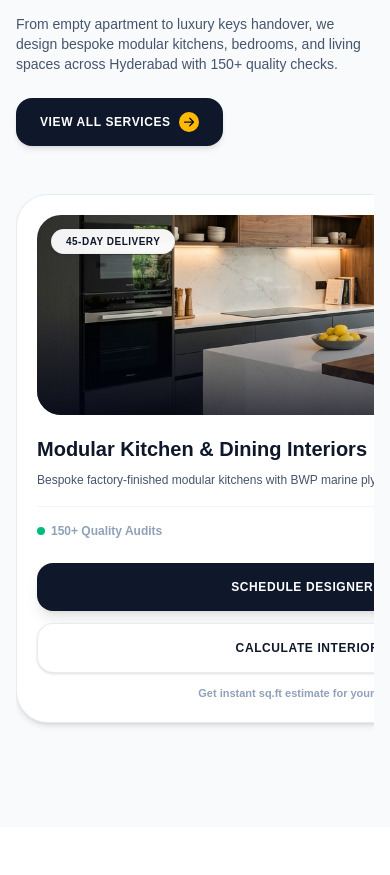
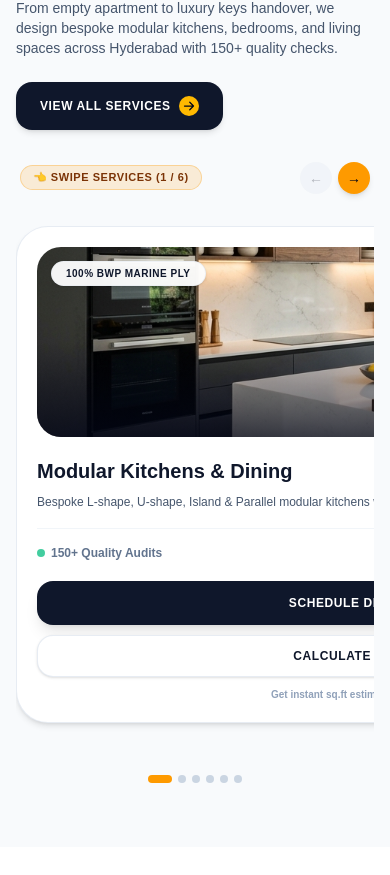
Before and after one commit to nvnkmr127/onestudio-website, a Next.js app: page / in a window 390 px wide. Shown: the part 5329-6204 px from the top of the page. Built offline with nearby package versions, Linux system fonts and the light colour scheme; no server answers; the database is empty.

Commit message:
feat: mobile optimize BESPOKE INTERIOR DESIGN SERVICES with swipe controls and indicator dots

```diff
--- a/src/components/Services.tsx
+++ b/src/components/Services.tsx
@@ -1,79 +1,93 @@
 'use client';
 
-import React from 'react';
+import React, { useState, useRef } from 'react';
 import Link from 'next/link';
 import { openCallModal } from '@/components/CallModal';
 
-interface ServiceItem {
-  id: string;
-  title: string;
-  category?: string;
-  desc: string;
-  icon?: string;
-  image: string;
-  badge: string;
-  slug: string;
-}
-
-const SERVICES: ServiceItem[] = [
+const SERVICES = [
   {
-    id: '1',
-    title: 'Modular Kitchen & Dining Interiors',
-    desc: 'Bespoke factory-finished modular kitchens with BWP marine ply, quartz countertops, and Hettich/Blum soft-close hardware.',
+    id: 'modular-kitchen',
+    title: 'Modular Kitchens & Dining',
+    badge: '100% BWP Marine Ply',
+    desc: 'Bespoke L-shape, U-shape, Island & Parallel modular kitchens with anti-bubble edge-banding, Quartz countertops & soft-close Hettich hardware.',
     image: '/images/luxury_modular_kitchen.png',
-    badge: '45-Day Delivery',
     slug: 'interior-design',
   },
   {
-    id: '2',
-    title: 'Luxury Living & False Ceiling',
-    desc: 'Contemporary TV units, acoustic false ceilings, designer wall paneling, and automated ambient lighting layouts.',
-    image: '/images/luxury_living_room_hero.png',
-    badge: 'Popular Choice',
+    id: 'master-bedroom',
+    title: 'Master Bedrooms & Wardrobes',
+    badge: 'German Hardware',
+    desc: 'Floor-to-ceiling floor sliding wardrobes, acrylic finishes, lacquered glass doors, upholstered bed backdrops & vanity storage.',
+    image: '/images/luxury_master_bedroom.png',
     slug: 'interior-design',
   },
   {
-    id: '3',
-    title: 'Custom Master Bedroom & Wardrobes',
-    desc: 'Floor-to-ceiling customized wardrobes, walk-in closets, upholstered bed backrests, and ergonomic study tables.',
-    image: '/images/luxury_master_bedroom.png',
-    badge: '15-Yr Warranty',
+    id: 'living-dining',
+    title: 'Living Rooms & False Ceilings',
+    badge: 'Ambient LED Lighting',
+    desc: 'Custom TV console units, fluted louvers, veneer paneling, magnetic track lighting & geometric false ceiling designs.',
+    image: '/images/luxury_living_room_hero.png',
     slug: 'interior-design',
   },
   {
-    id: '4',
-    title: '3D VR Space Planning & Visualization',
-    desc: 'Interactive 3D VR walkthroughs and detailed material moodboards before execution begins.',
-    image: '/images/bangalore_architect_planning.png',
-    badge: 'Free Consultation',
+    id: 'turnkey-villas',
+    title: 'Turnkey Villa Interiors',
+    badge: 'End-to-End Execution',
+    desc: 'Full-scope luxury villa design & execution: false ceilings, electrical, plumbing, woodwork, wall paneling, and deep cleaning.',
+    image: '/images/luxury_living_room_hero.png',
     slug: 'interior-design',
   },
   {
-    id: '5',
-    title: 'Commercial & Office Interiors',
-    desc: 'Turnkey corporate office fitouts, retail stores, reception lobbies, and acoustic glass partition systems.',
-    image: '/images/bangalore_commercial_complex.png',
-    badge: 'Fast-Track',
-    slug: 'interior-design',
+    id: 'commercial-interiors',
+    title: 'Commercial Offices & Retail',
+    badge: 'Fast-Track Handover',
+    desc: 'Modern workplace acoustics, ergonomic workstations, executive suites, reception counters, and conference room fit-outs.',
+    image: '/images/luxury_living_room_hero.png',
+    slug: 'commercial-interiors',
   },
   {
-    id: '6',
-    title: 'Turnkey Full-Home Interior Execution',
-    desc: 'End-to-end interior project management from electrical plumbing modifications to final styling and handover.',
-    image: '/images/bangalore_modern_interior.png',
-    badge: 'Turnkey Studio',
+    id: 'custom-woodwork',
+    title: 'Custom Joinery & Foyers',
+    badge: '10-Year Warranty',
+    desc: 'Shoe racks with seating, decorative partition screens, study units, bar counters, and stone vanity units.',
+    image: '/images/luxury_master_bedroom.png',
     slug: 'interior-design',
   },
 ];
 
 export default function Services() {
+  const [activeIndex, setActiveIndex] = useState(0);
+  const scrollRef = useRef<HTMLDivElement>(null);
+
+  const handleScroll = () => {
+    if (!scrollRef.current) return;
+    const container = scrollRef.current;
+    const scrollPosition = container.scrollLeft;
+    const firstCard = container.firstElementChild as HTMLElement;
+    const cardWidth = firstCard ? firstCard.offsetWidth + 24 : 320;
+    const index = Math.round(scrollPosition / cardWidth);
+    setActiveIndex(Math.min(SERVICES.length - 1, Math.max(0, index)));
+  };
+
+  const scrollToIndex = (index: number) => {
+    if (!scrollRef.current) return;
+    const container = scrollRef.current;
+    const firstCard = container.firstElementChild as HTMLElement;
+    const cardWidth = firstCard ? firstCard.offsetWidth + 24 : 320;
+    container.scrollTo({
+      left: index * cardWidth,
+      behavior: 'smooth',
+    });
+    setActiveIndex(index);
+  };
+
   return (
-    <section className="py-20 md:py-28 bg-slate-50 font-sans" id="services">
-      <div className="max-w-7xl mx-auto px-4 space-y-12">
+    <section className="py-16 md:py-28 bg-slate-50 font-sans" id="services">
+      <div className="max-w-7xl mx-auto px-4 space-y-8 md:space-y-12">
         {/* Section Header */}
         <div className="flex flex-col md:flex-row md:items-end justify-between gap-6">
           <div className="space-y-3 max-w-2xl">
-            <span className="inline-block px-4 py-1.5 rounded-full bg-amber-500/15 text-amber-900 border border-amber-500/30 text-xs font-black uppercase tracking-widest">
+            <span className="inline-block px-4 py-1.5 rounded-full bg-amber-500/15 text-amber-950 border border-amber-500/30 text-xs font-black uppercase tracking-widest">
               ✨ BESPOKE INTERIOR DESIGN SERVICES
             </span>
             <h2 className="text-3xl md:text-5xl font-black text-slate-900 tracking-tight leading-tight">
@@ -97,15 +111,46 @@ export default function Services() {
           </Link>
         </div>
 
-        {/* 6 Services Grid Skeleton */}
-        <div className="flex overflow-x-auto snap-x snap-mandatory gap-6 pb-6 md:pb-0 md:grid md:grid-cols-3 md:overflow-visible">
+        {/* Mobile Swipe Navigation Controls (< md) */}
+        <div className="md:hidden flex items-center justify-between px-1 text-xs font-black text-slate-700">
+          <span className="bg-amber-500/15 text-amber-900 border border-amber-500/30 px-3 py-1 rounded-full uppercase tracking-wider text-[11px]">
+            👈 SWIPE SERVICES ({activeIndex + 1} / {SERVICES.length})
+          </span>
+          <div className="flex items-center gap-1.5">
+            <button
+              type="button"
+              onClick={() => scrollToIndex(Math.max(0, activeIndex - 1))}
+              disabled={activeIndex === 0}
+              className="w-8 h-8 rounded-full bg-slate-200 disabled:opacity-30 text-slate-900 flex items-center justify-center font-black text-sm cursor-pointer"
+              aria-label="Previous service"
+            >
+              ←
+            </button>
+            <button
+              type="button"
+              onClick={() => scrollToIndex(Math.min(SERVICES.length - 1, activeIndex + 1))}
+              disabled={activeIndex === SERVICES.length - 1}
+              className="w-8 h-8 rounded-full bg-amber-500 disabled:opacity-30 text-slate-950 flex items-center justify-center font-black text-sm shadow-md cursor-pointer"
+              aria-label="Next service"
+            >
+              →
+            </button>
+          </div>
+        </div>
+
+        {/* 6 Services Grid / Horizontal Swipe Slider */}
+        <div
+          ref={scrollRef}
+          onScroll={handleScroll}
+          className="flex overflow-x-auto snap-x snap-mandatory gap-6 pb-4 md:pb-0 md:grid md:grid-cols-3 md:overflow-visible scrollbar-none"
+        >
           {SERVICES.map((service) => (
             <div
               key={service.id}
-              className="min-w-[280px] sm:min-w-[320px] md:min-w-0 snap-center bg-white rounded-[32px] p-5 md:p-6 border border-slate-200/80 shadow-md flex flex-col justify-between group hover:shadow-2xl hover:border-amber-500/40 transition-all duration-300 shrink-0 md:shrink relative overflow-hidden"
+              className="min-w-[85vw] sm:min-w-[340px] md:min-w-0 snap-center bg-white rounded-[32px] p-5 md:p-6 border border-slate-200/80 shadow-md flex flex-col justify-between group hover:shadow-2xl hover:border-amber-500/40 transition-all duration-300 shrink-0 md:shrink relative overflow-hidden"
             >
               <div>
-                <div className="relative rounded-[24px] overflow-hidden mb-5 h-[200px] sm:h-[220px]">
+                <div className="relative rounded-[24px] overflow-hidden mb-5 h-[190px] sm:h-[220px]">
                   <img
                     alt={service.title}
                     className="w-full h-full object-cover group-hover:scale-110 transition-transform duration-700"
@@ -118,17 +163,17 @@ export default function Services() {
                 </div>
 
                 <div className="space-y-2 mb-4">
-                  <h3 className="text-xl font-extrabold text-slate-900 group-hover:text-amber-600 transition-colors">
+                  <h3 className="text-xl font-black text-slate-900 group-hover:text-amber-600 transition-colors">
                     {service.title}
                   </h3>
-                  <p className="text-slate-600 text-xs leading-relaxed font-normal">
+                  <p className="text-slate-600 text-xs leading-relaxed font-medium">
                     {service.desc}
                   </p>
                 </div>
 
-                <div className="pt-4 border-t border-slate-100 flex items-center justify-between text-xs font-extrabold text-slate-400">
+                <div className="pt-4 border-t border-slate-100 flex items-center justify-between text-xs font-black text-slate-500">
                   <span className="flex items-center gap-1.5">
-                    <span className="w-2 h-2 rounded-full bg-emerald-500 inline-block" /> 150+ Quality Audits
+                    <span className="w-2 h-2 rounded-full bg-emerald-500 inline-block animate-pulse" /> 150+ Quality Audits
                   </span>
                   <span className="text-slate-900 group-hover:text-amber-600 transition-colors">
                     45-Day Delivery →
@@ -136,28 +181,43 @@ export default function Services() {
                 </div>
               </div>
 
-              <div className="flex flex-col gap-3 pt-6">
+              <div className="flex flex-col gap-2.5 pt-5">
                 <button
                   type="button"
                   onClick={openCallModal}
-                  className="w-full bg-slate-900 hover:bg-slate-800 text-white font-extrabold text-xs uppercase tracking-wider px-8 py-4 rounded-2xl shadow-lg transition-all cursor-pointer flex items-center justify-center gap-2 group-hover:bg-amber-500 group-hover:text-slate-950"
+                  className="w-full bg-slate-900 hover:bg-slate-800 text-white font-extrabold text-xs uppercase tracking-wider px-6 py-3.5 rounded-2xl shadow-lg transition-all cursor-pointer flex items-center justify-center gap-2 group-hover:bg-amber-500 group-hover:text-slate-950"
                 >
                   Schedule Designer Consultation 📞
                 </button>
 
                 <Link
                   href="/estimate"
-                  className="w-full bg-white hover:bg-slate-50 text-slate-900 font-extrabold text-xs uppercase tracking-wider px-8 py-4 rounded-2xl border border-slate-200/80 shadow-sm transition-all flex items-center justify-center gap-2 text-center hover:border-amber-400"
+                  className="w-full bg-white hover:bg-slate-50 text-slate-900 font-extrabold text-xs uppercase tracking-wider px-6 py-3 rounded-2xl border border-slate-200/80 shadow-sm transition-all flex items-center justify-center gap-2 text-center hover:border-amber-400"
                 >
                   Calculate Interior Design Cost ⚡
                 </Link>
-                <p className="text-[11px] font-semibold text-slate-400 text-center">
+                <p className="text-[10px] font-semibold text-slate-400 text-center">
                   Get instant sq.ft estimate for your home interiors in Hyderabad.
                 </p>
               </div>
             </div>
           ))}
         </div>
+
+        {/* Mobile Pagination Indicator Dots (< md) */}
+        <div className="md:hidden flex justify-center gap-1.5 pt-1">
+          {SERVICES.map((_, dotIdx) => (
+            <button
+              key={dotIdx}
+              type="button"
+              onClick={() => scrollToIndex(dotIdx)}
+              className={`h-2 rounded-full transition-all duration-300 cursor-pointer ${
+                activeIndex === dotIdx ? 'w-6 bg-amber-500' : 'w-2 bg-slate-300'
+              }`}
+              aria-label={`Go to service ${dotIdx + 1}`}
+            />
+          ))}
+        </div>
       </div>
     </section>
   );
```
